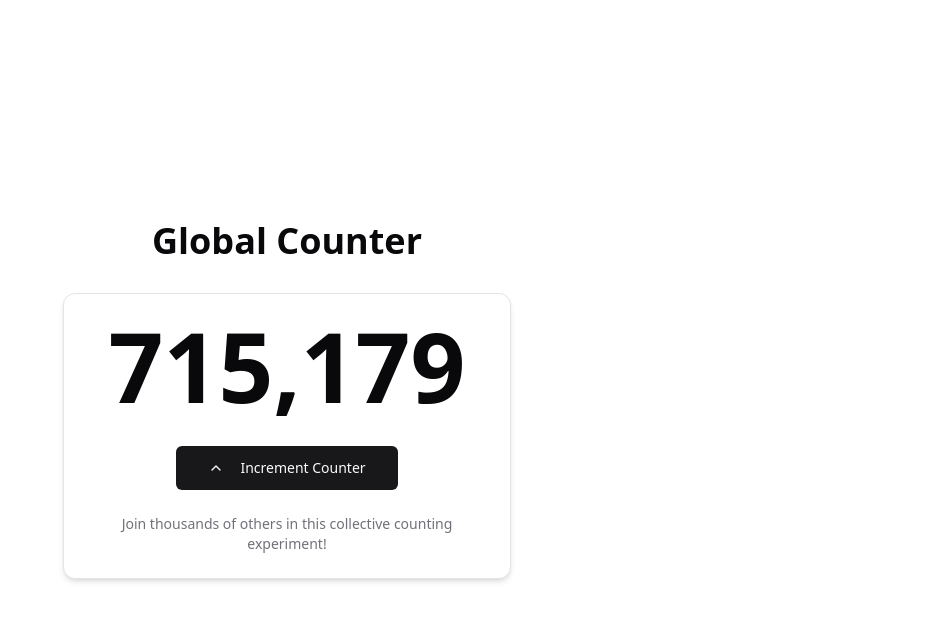
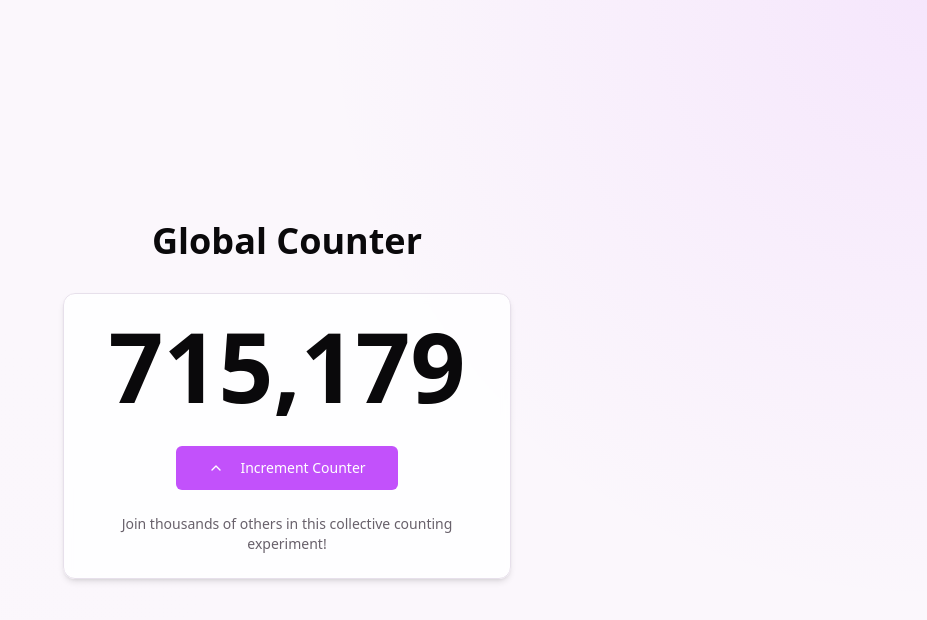
Before and after one commit to SyntaxSavvy-pixel/playful-interactopia, a React (Vite) app: page /counter in a window 1280 px wide. Shown: the top 620 px of the page, without its empty margins (353-1280 px from the left). Built offline with nearby package versions, Linux system fonts and the light colour scheme.

Commit message:
Enhance Color Design and Dark Mode
Updated the color scheme to incorporate brighter colors for a more engaging user experience. Improved dark mode styling to ensure consistency and visual appeal across the site.
[skip gpt_engineer]

```diff
--- a/src/index.css
+++ b/src/index.css
@@ -4,48 +4,48 @@
 
 @layer base {
   :root {
-    --background: 0 0% 100%;
-    --foreground: 240 10% 3.9%;
+    --background: 280 50% 98%;
+    --foreground: 280 10% 3.9%;
     --card: 0 0% 100%;
-    --card-foreground: 240 10% 3.9%;
+    --card-foreground: 280 10% 3.9%;
     --popover: 0 0% 100%;
-    --popover-foreground: 240 10% 3.9%;
-    --primary: 240 5.9% 10%;
-    --primary-foreground: 0 0% 98%;
-    --secondary: 240 4.8% 95.9%;
-    --secondary-foreground: 240 5.9% 10%;
-    --muted: 240 4.8% 95.9%;
-    --muted-foreground: 240 3.8% 46.1%;
-    --accent: 240 4.8% 95.9%;
-    --accent-foreground: 240 5.9% 10%;
+    --popover-foreground: 280 10% 3.9%;
+    --primary: 280 95% 65%;
+    --primary-foreground: 0 0% 100%;
+    --secondary: 280 50% 96%;
+    --secondary-foreground: 280 10% 3.9%;
+    --muted: 280 50% 96%;
+    --muted-foreground: 280 5% 40%;
+    --accent: 280 50% 96%;
+    --accent-foreground: 280 10% 3.9%;
     --destructive: 0 84.2% 60.2%;
     --destructive-foreground: 0 0% 98%;
-    --border: 240 5.9% 90%;
-    --input: 240 5.9% 90%;
-    --ring: 240 5.9% 10%;
+    --border: 280 20% 90%;
+    --input: 280 20% 90%;
+    --ring: 280 95% 65%;
     --radius: 0.75rem;
   }
 
   .dark {
-    --background: 240 10% 3.9%;
+    --background: 280 50% 4%;
     --foreground: 0 0% 98%;
-    --card: 240 10% 3.9%;
+    --card: 280 50% 6%;
     --card-foreground: 0 0% 98%;
-    --popover: 240 10% 3.9%;
+    --popover: 280 50% 4%;
     --popover-foreground: 0 0% 98%;
-    --primary: 0 0% 98%;
-    --primary-foreground: 240 5.9% 10%;
-    --secondary: 240 3.7% 15.9%;
+    --primary: 280 95% 65%;
+    --primary-foreground: 0 0% 100%;
+    --secondary: 280 50% 12%;
     --secondary-foreground: 0 0% 98%;
-    --muted: 240 3.7% 15.9%;
-    --muted-foreground: 240 5% 64.9%;
-    --accent: 240 3.7% 15.9%;
+    --muted: 280 50% 12%;
+    --muted-foreground: 280 5% 65%;
+    --accent: 280 50% 12%;
     --accent-foreground: 0 0% 98%;
     --destructive: 0 62.8% 30.6%;
     --destructive-foreground: 0 0% 98%;
-    --border: 240 3.7% 15.9%;
-    --input: 240 3.7% 15.9%;
-    --ring: 240 4.9% 83.9%;
+    --border: 280 50% 12%;
+    --input: 280 50% 12%;
+    --ring: 280 95% 65%;
   }
 }
 
@@ -56,11 +56,25 @@
   body {
     @apply bg-background text-foreground;
     font-feature-settings: "rlig" 1, "calt" 1;
+    background-image: radial-gradient(
+      circle at top right,
+      hsl(var(--primary) / 0.1),
+      transparent 40%
+    ),
+    radial-gradient(
+      circle at bottom left,
+      hsl(var(--accent) / 0.1),
+      transparent 40%
+    );
+    background-attachment: fixed;
   }
 }
 
 .experiment-card {
-  @apply relative overflow-hidden rounded-xl border bg-card p-6 shadow-md transition-all duration-300 hover:shadow-xl hover:scale-[1.02];
+  @apply relative overflow-hidden rounded-xl border bg-card/80 backdrop-blur-sm p-6 shadow-md
+         transition-all duration-300 hover:shadow-xl hover:scale-[1.02] hover:bg-card/90
+         hover:border-primary/50 hover:shadow-primary/20
+         dark:hover:shadow-primary/10;
 }
 
 .page-transition {
--- a/src/pages/Index.tsx
+++ b/src/pages/Index.tsx
@@ -11,35 +11,35 @@ const experiments = [
     description: "Create beautiful color gradients with a click",
     icon: <Paintbrush className="w-8 h-8" />,
     path: "/gradient-generator",
-    gradient: "from-pink-500/20 to-violet-500/20"
+    gradient: "from-pink-500/20 via-purple-500/20 to-indigo-500/20"
   },
   {
     title: "Global Counter",
     description: "Join everyone in counting to infinity",
     icon: <Hash className="w-8 h-8" />,
     path: "/counter",
-    gradient: "from-blue-500/20 to-cyan-500/20"
+    gradient: "from-blue-500/20 via-cyan-500/20 to-teal-500/20"
   },
   {
     title: "Dot Canvas",
     description: "Draw with dots in this interactive canvas",
     icon: <MousePointer className="w-8 h-8" />,
     path: "/dot-canvas",
-    gradient: "from-green-500/20 to-emerald-500/20"
+    gradient: "from-green-500/20 via-emerald-500/20 to-teal-500/20"
   },
   {
     title: "Balloon Frenzy",
     description: "Pop balloons in this addictive arcade game",
     icon: <Bomb className="w-8 h-8" />,
     path: "/balloon-frenzy",
-    gradient: "from-purple-500/20 to-pink-500/20"
+    gradient: "from-purple-500/20 via-fuchsia-500/20 to-pink-500/20"
   },
   {
     title: "Wordly Wonders",
     description: "Guess the word in this addictive word game",
     icon: <KeySquare className="w-8 h-8" />,
     path: "/wordly-wonders",
-    gradient: "from-yellow-500/20 to-orange-500/20"
+    gradient: "from-yellow-500/20 via-amber-500/20 to-orange-500/20"
   }
 ];
 
@@ -50,7 +50,7 @@ interface FloatingParticleProps {
 
 const FloatingParticle: React.FC<FloatingParticleProps> = ({ delay = 0, style }) => (
   <motion.div
-    className="absolute w-2 h-2 rounded-full bg-primary/10"
+    className="absolute w-2 h-2 rounded-full bg-primary/20"
     animate={{
       y: [-20, 20],
       opacity: [0.5, 0.8, 0.5],
@@ -69,7 +69,7 @@ const Index = () => {
   const { theme, setTheme } = useTheme();
 
   return (
-    <div className="min-h-screen p-6 sm:p-12 relative overflow-hidden bg-gradient-to-br from-background to-accent/5">
+    <div className="min-h-screen p-6 sm:p-12 relative overflow-hidden">
       {/* Floating particles */}
       <div className="absolute inset-0 overflow-hidden pointer-events-none">
         {[...Array(20)].map((_, i) => (
@@ -95,15 +95,18 @@ const Index = () => {
           variant="ghost"
           size="icon"
           onClick={() => setTheme(theme === "dark" ? "light" : "dark")}
-          className="rounded-full"
+          className="rounded-full hover:bg-primary/20"
         >
-          {theme === "dark" ? <Sun className="h-5 w-5" /> : <Moon className="h-5 w-5" />}
+          {theme === "dark" ?
+            <Sun className="h-5 w-5 animate-float text-yellow-500" /> :
+            <Moon className="h-5 w-5 animate-float text-primary" />
+          }
         </Button>
       </motion.div>
 
       <header className="max-w-4xl mx-auto text-center mb-12 relative z-10">
         <motion.h1
-          className="text-4xl sm:text-6xl font-bold mb-4 bg-clip-text text-transparent bg-gradient-to-r from-primary to-primary-foreground"
+          className="text-4xl sm:text-6xl font-bold mb-4 bg-clip-text text-transparent bg-gradient-to-r from-primary via-purple-500 to-pink-500"
           initial={{ opacity: 0, y: 20 }}
           animate={{ opacity: 1, y: 0 }}
           transition={{ duration: 0.5 }}
@@ -135,11 +138,10 @@ const Index = () => {
           >
             <Link to={experiment.path}>
               <motion.div
-                className="group relative overflow-hidden rounded-xl border bg-card/50 backdrop-blur-sm p-6 transition-all duration-300 hover:shadow-xl hover:scale-[1.02]"
+                className={`experiment-card group ${experiment.gradient}`}
                 whileHover={{ y: -5 }}
                 whileTap={{ scale: 0.98 }}
               >
-                <div className={`absolute inset-0 bg-gradient-to-br ${experiment.gradient} opacity-50 group-hover:opacity-100 transition-opacity duration-300`} />
                 <div className="relative">
                   <motion.div
                     className="mb-4 text-primary transform-gpu transition-transform duration-300 group-hover:scale-110"
--- a/tailwind.config.ts
+++ b/tailwind.config.ts
@@ -60,6 +60,10 @@ export default {
           "0%, 100%": { transform: "translateX(0)" },
           "25%": { transform: "translateX(-2px)" },
           "75%": { transform: "translateX(2px)" },
+        },
+        "float": {
+          "0%, 100%": { transform: "translateY(0)" },
+          "50%": { transform: "translateY(-10px)" },
         }
       },
       animation: {
@@ -67,6 +71,7 @@ export default {
         "accordion-up": "accordion-up 0.2s ease-out",
         "pop": "pop 0.3s ease-in-out",
         "shake": "shake 0.3s ease-in-out",
+        "float": "float 3s ease-in-out infinite",
       },
     },
   },
```
